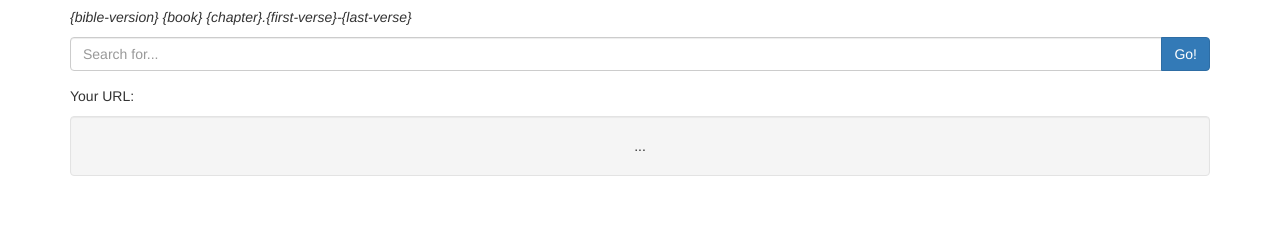
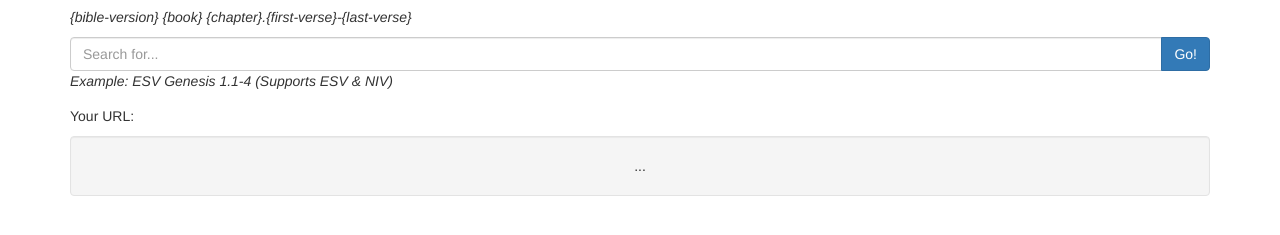
Before and after one commit to MissionalDigerati/bible_url_generator, a plain HTML site: page index.html in a window 1280 px wide. Shown: the part 143-378 px from the top of the page. Drawn offline with nearby package versions, Linux system fonts and the light colour scheme.

Commit message:
Added details on using generator.

```diff
--- a/index.html
+++ b/index.html
@@ -38,6 +38,7 @@
           </span>
         </div>
       </form>
+      <p class="format">Example: ESV Genesis 1.1-4 (Supports ESV & NIV)</p>
       <div class="current-url">
         <p>Your URL:</p>
         <div id="url-value" class="well">
```
